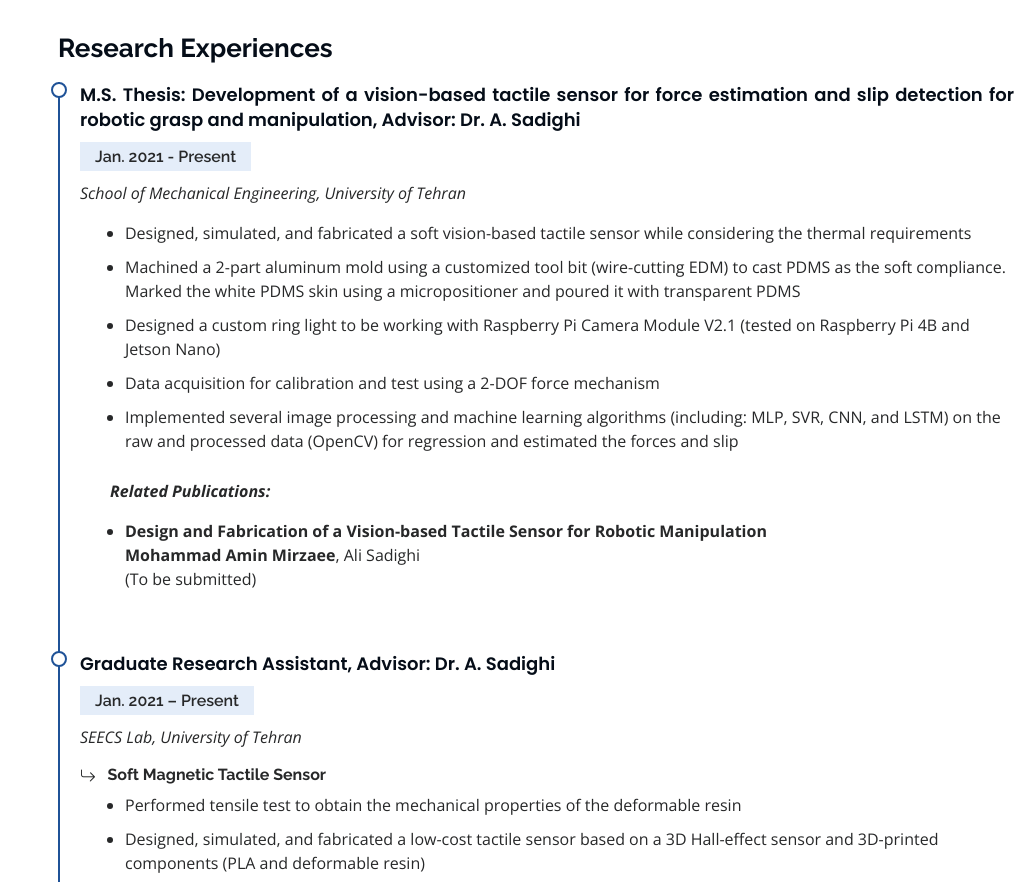
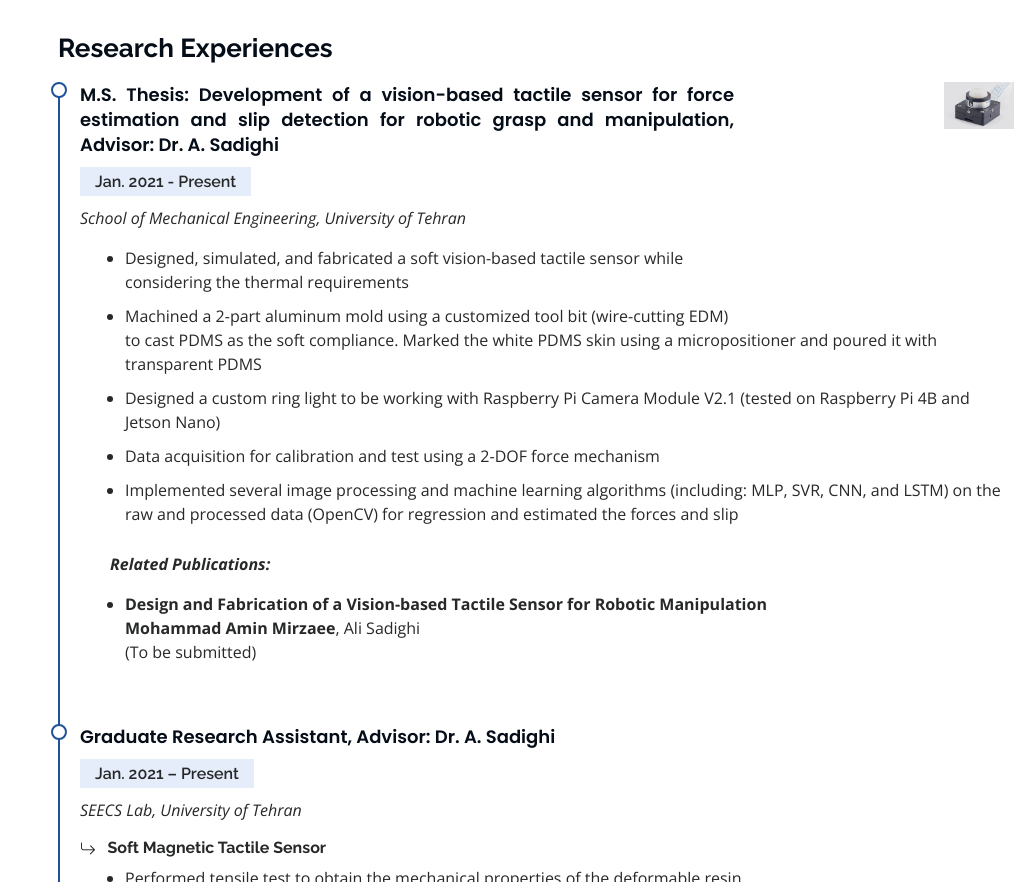
Before and after one commit to aminmirz/aminmirz.github.io, a plain HTML site: page index.html in a window 1280 px wide. Shown: the part 3313-4195 px from the top of the page, without its empty margins (254-1280 px from the left). Drawn offline with nearby package versions, Linux system fonts and the light colour scheme; files whose address does not match are found by name.

Commit message:
Update index.html

```diff
--- a/index.html
+++ b/index.html
@@ -270,6 +270,15 @@
             <h3 class="resume-title">Research Experiences</h3>
 
             <div class="resume-item">
+              <div class=project-image-box>
+                <img class=project-image-small-small src="assets/img/IMG_0474.jpg" alt="">
+                <!--<img class=project-image-small-small src="assets/img/BubbleTIJ_bubble2nd.png" alt="">
+                <img class=project-image-small-small src="assets/img/BubbleTIJ_VF_1st.png" alt="">
+                <img class=project-image-small-small src="assets/img/BubbleTIJ_VF_2nd.png" alt="">
+                <img class=project-image-small src="assets/img/BubbleTIJ_pathline.JPG" alt="">
+                <img class=project-image-small src="assets/img/BubbleTIJ_OutFlow.jpg" alt="">
+-->
+              </div>
                 <h4 style="text-align: justify;">M.S. Thesis: Development of a vision-based tactile sensor for force estimation and slip detection for robotic grasp and manipulation, Advisor: Dr. A. Sadighi</h4>
               <h5>Jan. 2021 - Present</h5>
               <p><em>School of Mechanical Engineering, University of Tehran</em></p>
```
